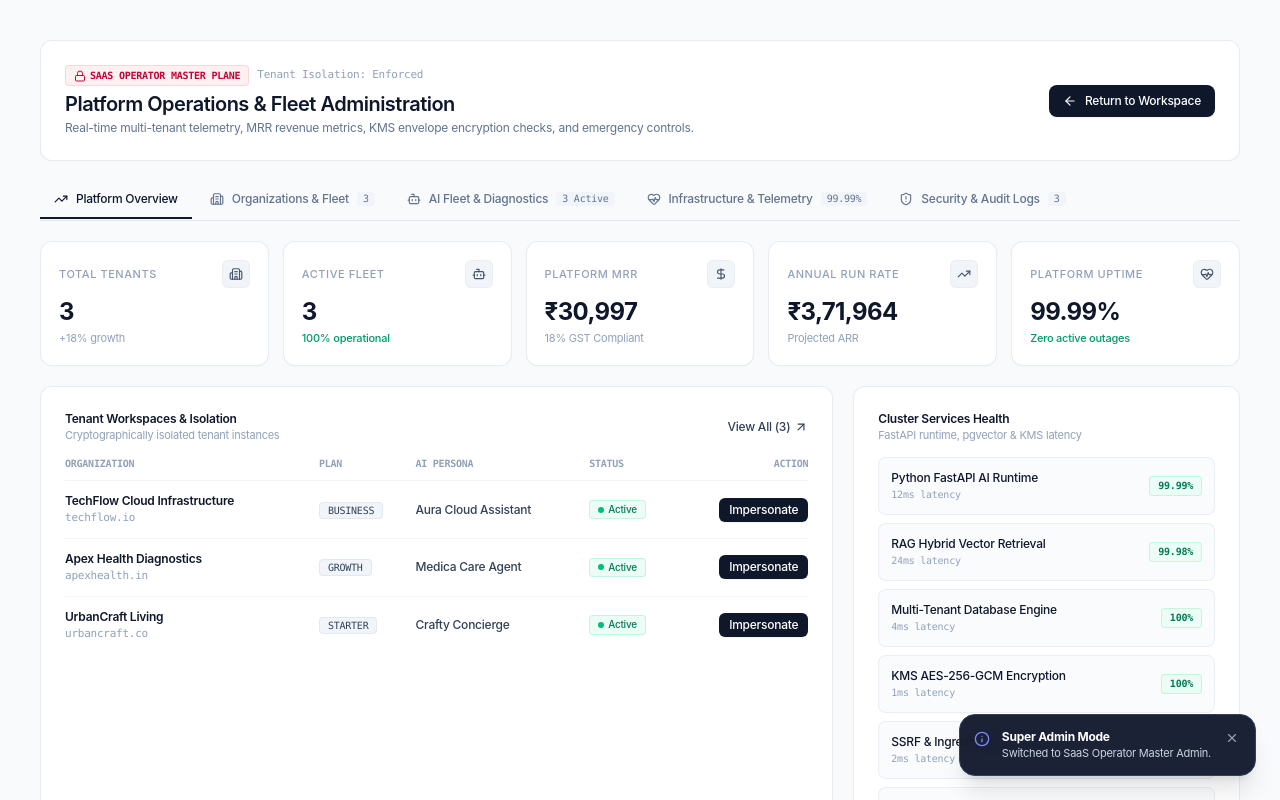
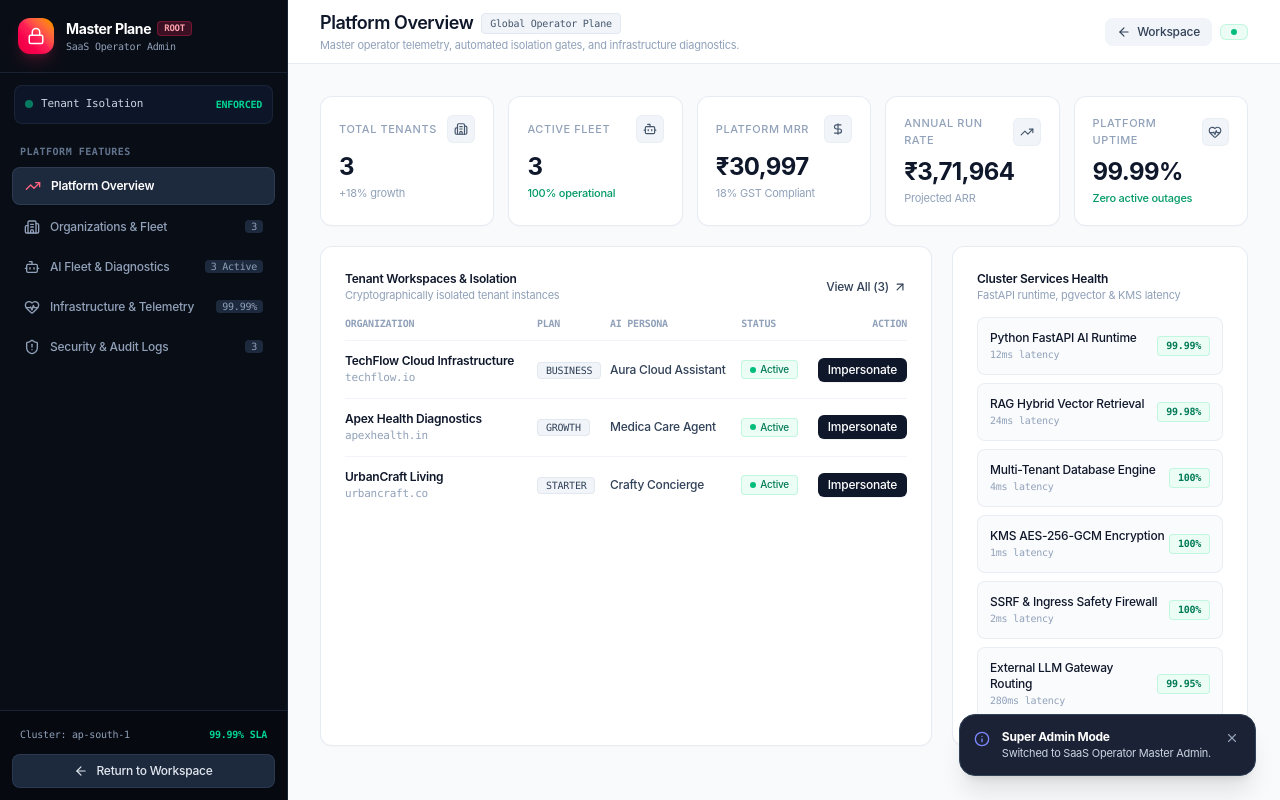
Before and after one commit to Ajimsha1080/Chat-Aaas, a React (Vite) app: page / in a window 1280 px wide. Both pictures are taken after a click on the button "Super Admin". Built offline with nearby package versions, Linux system fonts and the light colour scheme.

Commit message:
feat(ui): convert admin and developer console to left sidebar feature navigation

```diff
--- a/src/App.tsx
+++ b/src/App.tsx
@@ -35,11 +35,7 @@ const DashboardContent: React.FC = () => {
   if (currentExperience === 'admin' || isAdminMode) {
     return (
       <div className="flex h-screen w-screen bg-slate-100 overflow-hidden font-sans">
-        <main className="flex-1 overflow-y-auto p-4 sm:p-6 md:p-10 bg-slate-50">
-          <div className="max-w-7xl mx-auto">
-            <AdminDashboard />
-          </div>
-        </main>
+        <AdminDashboard />
         <ToastContainer />
       </div>
     );
@@ -49,11 +45,7 @@ const DashboardContent: React.FC = () => {
   if (currentExperience === 'developer') {
     return (
       <div className="flex h-screen w-screen bg-slate-900 overflow-hidden font-sans">
-        <main className="flex-1 overflow-y-auto p-4 sm:p-6 md:p-10">
-          <div className="max-w-7xl mx-auto">
-            <DeveloperConsole />
-          </div>
-        </main>
+        <DeveloperConsole />
         <ToastContainer />
       </div>
     );
--- a/src/components/admin/AdminDashboard.tsx
+++ b/src/components/admin/AdminDashboard.tsx
@@ -20,7 +20,11 @@ import {
   Layers,
   Database,
   Radio,
-  ExternalLink
+  ExternalLink,
+  ShieldCheck,
+  Cpu,
+  Menu,
+  X
 } from 'lucide-react';
 import { useApp } from '../../context';
 
@@ -42,6 +46,7 @@ export const AdminDashboard: React.FC = () => {
   const [supportOrgId, setSupportOrgId] = useState(companies[0]?.id || '');
   const [supportDiagnosticOutput, setSupportDiagnosticOutput] = useState<any | null>(null);
   const [isEmergencyKillswitchActive, setIsEmergencyKillswitchActive] = useState(false);
+  const [isMobileNavOpen, setIsMobileNavOpen] = useState(false);
 
   const totalTenants = companies.length;
   const activeAgents = companies.filter(c => c.agent.status === 'active' && !c.isSuspended).length;
@@ -80,64 +85,96 @@ export const AdminDashboard: React.FC = () => {
     { id: 'security' as const, label: 'Security & Audit Logs', icon: ShieldAlert, count: securityEvents.length }
   ];
 
+  const currentNavTitle = adminNavs.find(n => n.id === activeTab)?.label || 'Platform Overview';
+
   return (
-    <div className="space-y-5 animate-in fade-in duration-150">
-      {/* 1. Sleek Super-Admin Header */}
-      <div className="bg-white rounded-xl p-5 sm:p-6 border border-slate-200/80 shadow-[0_1px_2px_rgba(0,0,0,0.02)] flex flex-col sm:flex-row sm:items-center justify-between gap-4">
-        <div>
-          <div className="flex items-center gap-2 mb-1">
-            <span className="px-2 py-0.5 rounded text-[10px] font-mono uppercase font-semibold bg-rose-50 text-rose-700 border border-rose-200/80 flex items-center gap-1">
-              <Lock className="w-3 h-3" />
-              <span>SaaS Operator Master Plane</span>
+    <div className="flex h-full w-full bg-slate-100 overflow-hidden font-sans">
+      {/* Mobile Sidebar Backdrop */}
+      {isMobileNavOpen && (
+        <div
+          onClick={() => setIsMobileNavOpen(false)}
+          className="fixed inset-0 z-40 bg-slate-900/50 backdrop-blur-xs md:hidden"
+        />
+      )}
+
+      {/* 1. LEFT SIDEBAR NAVIGATION: Features on the SIDE */}
+      <aside className={`fixed md:static inset-y-0 left-0 z-50 w-64 lg:w-72 bg-[#090d16] text-slate-300 flex flex-col h-full shrink-0 border-r border-slate-800/80 select-none transition-transform duration-200 ${
+        isMobileNavOpen ? 'translate-x-0' : '-translate-x-full md:translate-x-0'
+      }`}>
+        {/* Top Operator Brand Header */}
+        <div className="p-4.5 border-b border-slate-800/80 flex items-center justify-between">
+          <div className="flex items-center gap-3">
+            <div className="w-9 h-9 rounded-xl bg-gradient-to-tr from-rose-600 via-rose-500 to-amber-500 flex items-center justify-center shadow-lg shadow-rose-500/20 text-white font-bold shrink-0">
+              <Lock className="w-4.5 h-4.5 text-white" />
+            </div>
+            <div className="min-w-0 flex-1">
+              <div className="flex items-center gap-1.5">
+                <span className="font-bold text-white text-sm tracking-tight block truncate">Master Plane</span>
+                <span className="px-1.5 py-0.2 rounded text-[9px] font-mono font-bold bg-rose-500/20 text-rose-300 border border-rose-500/30 uppercase">
+                  ROOT
                 </span>
-            <span className="text-[11px] text-slate-400 font-mono">Tenant Isolation: Enforced</span>
               </div>
-          <h1 className="text-lg sm:text-xl font-semibold text-slate-900 tracking-tight">
-            Platform Operations & Fleet Administration
-          </h1>
-          <p className="text-xs text-slate-500 mt-0.5 max-w-2xl">
-            Real-time multi-tenant telemetry, MRR revenue metrics, KMS envelope encryption checks, and emergency controls.
-          </p>
-        </div>
-
-        <div className="flex items-center gap-2.5 shrink-0">
-          <button
-            onClick={() => setCurrentExperience('customer')}
-            className="px-3.5 py-2 bg-slate-900 hover:bg-slate-800 text-white rounded-lg text-xs font-medium transition-colors shadow-xs cursor-pointer flex items-center gap-2"
-          >
-            <ArrowLeft className="w-3.5 h-3.5" />
-            <span>Return to Workspace</span>
-          </button>
+              <span className="text-[10px] font-mono text-slate-400 block truncate">SaaS Operator Admin</span>
             </div>
           </div>
 
-      {/* 2. Crisp Tab Navigation */}
-      <div className="flex items-center gap-1 border-b border-slate-200 overflow-x-auto pb-px">
+          <button
+            onClick={() => setIsMobileNavOpen(false)}
+            className="md:hidden p-1.5 text-slate-400 hover:text-white rounded-lg hover:bg-slate-800 cursor-pointer"
+          >
+            <X className="w-5 h-5" />
+          </button>
+        </div>
+
+        {/* Isolation & Status Pill */}
+        <div className="px-3.5 pt-3 pb-2">
+          <div className="p-2.5 rounded-lg bg-slate-900/90 border border-slate-800/80 text-[11px] flex items-center justify-between">
+            <div className="flex items-center gap-2">
+              <span className="w-2 h-2 rounded-full bg-emerald-400 animate-pulse" />
+              <span className="text-slate-300 font-medium font-mono">Tenant Isolation</span>
+            </div>
+            <span className="text-emerald-400 font-mono font-semibold text-[10px] uppercase">Enforced</span>
+          </div>
+        </div>
+
+        {/* Feature Navigation List (On the SIDE) */}
+        <div className="flex-1 overflow-y-auto px-3 py-2 space-y-1">
+          <div className="px-2 py-1 text-[10px] font-mono font-semibold text-slate-500 uppercase tracking-wider">
+            Platform Features
+          </div>
           {adminNavs.map(tab => {
             const Icon = tab.icon;
             const isActive = activeTab === tab.id;
             return (
               <button
                 key={tab.id}
-              onClick={() => setActiveTab(tab.id)}
-              className={`flex items-center gap-2 px-3.5 py-2.5 text-xs font-medium whitespace-nowrap transition-colors border-b-2 cursor-pointer ${
+                onClick={() => {
+                  setActiveTab(tab.id);
+                  setIsMobileNavOpen(false);
+                }}
+                className={`w-full flex items-center justify-between px-3 py-2.5 rounded-lg text-xs font-medium transition-colors cursor-pointer group text-left ${
                   isActive
-                  ? 'border-slate-900 text-slate-900'
-                  : 'border-transparent text-slate-500 hover:text-slate-800 hover:border-slate-300'
+                    ? 'bg-slate-800 text-white font-semibold shadow-xs border border-slate-700/80'
+                    : 'text-slate-400 hover:text-slate-200 hover:bg-slate-800/50'
                 }`}
               >
-              <Icon className="w-3.5 h-3.5" />
-              <span>{tab.label}</span>
+                <div className="flex items-center gap-2.5 min-w-0">
+                  <Icon className={`w-4 h-4 shrink-0 transition-colors ${
+                    isActive ? 'text-rose-400' : 'text-slate-400 group-hover:text-slate-300'
+                  }`} />
+                  <span className="truncate">{tab.label}</span>
+                </div>
+
                 {tab.badge && (
-                <span className={`text-[10px] font-mono px-1.5 py-0.2 rounded ${
-                  isActive ? 'bg-slate-100 text-slate-800 font-semibold' : 'bg-slate-100 text-slate-500'
+                  <span className={`text-[10px] font-mono px-1.5 py-0.2 rounded shrink-0 ml-1.5 ${
+                    isActive ? 'bg-slate-900 text-rose-300 font-semibold' : 'bg-slate-800 text-slate-400'
                   }`}>
                     {tab.badge}
                   </span>
                 )}
                 {tab.count !== undefined && (
-                <span className={`text-[10px] font-mono px-1.5 py-0.2 rounded ${
-                  isActive ? 'bg-slate-100 text-slate-800 font-semibold' : 'bg-slate-100 text-slate-500'
+                  <span className={`text-[10px] font-mono px-1.5 py-0.2 rounded shrink-0 ml-1.5 ${
+                    isActive ? 'bg-slate-900 text-rose-300 font-semibold' : 'bg-slate-800 text-slate-400'
                   }`}>
                     {tab.count}
                   </span>
@@ -147,6 +184,71 @@ export const AdminDashboard: React.FC = () => {
           })}
         </div>
 
+        {/* Bottom System & Return to Workspace Controls */}
+        <div className="p-3 border-t border-slate-800/80 space-y-2 bg-[#060910]">
+          <div className="px-2 py-1 text-[10px] font-mono text-slate-400 flex items-center justify-between">
+            <span>Cluster: ap-south-1</span>
+            <span className="text-emerald-400 font-semibold">99.99% SLA</span>
+          </div>
+
+          <button
+            onClick={() => setCurrentExperience('customer')}
+            className="w-full px-3 py-2 bg-slate-800 hover:bg-slate-700 text-slate-200 hover:text-white rounded-lg text-xs font-medium transition-colors cursor-pointer flex items-center justify-center gap-2 border border-slate-700/70"
+          >
+            <ArrowLeft className="w-3.5 h-3.5" />
+            <span>Return to Workspace</span>
+          </button>
+        </div>
+      </aside>
+
+      {/* 2. MAIN RIGHT CONTENT AREA */}
+      <div className="flex-1 flex flex-col min-w-0 overflow-hidden bg-slate-50">
+        {/* Top Sub-Header */}
+        <header className="h-14 sm:h-16 bg-white border-b border-slate-200/80 px-4 sm:px-8 flex items-center justify-between shrink-0 sticky top-0 z-10">
+          <div className="flex items-center gap-3">
+            <button
+              onClick={() => setIsMobileNavOpen(true)}
+              className="md:hidden p-1.5 text-slate-600 hover:text-slate-900 hover:bg-slate-100 rounded-lg cursor-pointer"
+            >
+              <Menu className="w-5 h-5" />
+            </button>
+            <div>
+              <div className="flex items-center gap-2">
+                <h1 className="text-base sm:text-lg font-semibold text-slate-900 tracking-tight">
+                  {currentNavTitle}
+                </h1>
+                <span className="hidden sm:inline-flex px-2 py-0.5 rounded text-[10px] font-mono bg-slate-100 text-slate-600 border border-slate-200">
+                  Global Operator Plane
+                </span>
+              </div>
+              <p className="text-[11px] text-slate-400 hidden sm:block">
+                Master operator telemetry, automated isolation gates, and infrastructure diagnostics.
+              </p>
+            </div>
+          </div>
+
+          <div className="flex items-center gap-2">
+            <button
+              onClick={() => setCurrentExperience('customer')}
+              className="hidden sm:flex px-3 py-1.5 bg-slate-100 hover:bg-slate-200 text-slate-700 rounded-lg text-xs font-medium items-center gap-1.5 transition-colors cursor-pointer"
+            >
+              <ArrowLeft className="w-3.5 h-3.5" />
+              <span>Workspace</span>
+            </button>
+            <span className={`inline-flex items-center gap-1.5 px-2.5 py-1 rounded-md text-xs font-mono font-medium ${
+              isEmergencyKillswitchActive
+                ? 'bg-rose-50 text-rose-700 border border-rose-200'
+                : 'bg-emerald-50 text-emerald-700 border border-emerald-200/60'
+            }`}>
+              <span className={`w-1.5 h-1.5 rounded-full ${isEmergencyKillswitchActive ? 'bg-rose-500' : 'bg-emerald-500'}`} />
+              <span className="hidden xs:inline">{isEmergencyKillswitchActive ? 'Killswitch Active' : '99.99% Operational'}</span>
+            </span>
+          </div>
+        </header>
+
+        {/* Scrollable View Content */}
+        <main className="flex-1 overflow-y-auto p-4 sm:p-6 md:p-8">
+          <div className="max-w-7xl mx-auto space-y-5">
             {/* 1. OVERVIEW TAB */}
             {activeTab === 'overview' && (
               <div className="space-y-5 animate-in fade-in duration-150">
@@ -541,5 +643,8 @@ export const AdminDashboard: React.FC = () => {
         </div>
       )}
           </div>
+        </main>
+      </div>
+    </div>
   );
 };
--- a/src/components/developer/DeveloperConsole.tsx
+++ b/src/components/developer/DeveloperConsole.tsx
@@ -15,7 +15,10 @@ import {
   Trash2,
   ShieldCheck,
   AlertTriangle,
-  RotateCcw
+  RotateCcw,
+  X,
+  ArrowLeft,
+  Menu
 } from 'lucide-react';
 import { useApp } from '../../context';
 import { DeveloperNavigationTab } from '../../types';
@@ -106,54 +109,75 @@ export const DeveloperConsole: React.FC = () => {
     { id: 'dev-tools', label: 'Developer SDK & Tools', icon: Code2 }
   ];
 
+  const [isMobileNavOpen, setIsMobileNavOpen] = useState(false);
+
+  const currentNavTitle = navItems.find(n => n.id === currentDevTab)?.label || 'API Keys & Secrets';
+
   return (
-    <div className="space-y-6">
-      {/* Top Banner */}
-      <div className="bg-slate-900 text-white rounded-xl p-5 sm:p-6 shadow-sm border border-slate-800 flex flex-col md:flex-row items-start md:items-center justify-between gap-4">
-        <div>
-          <div className="flex items-center gap-2 mb-1">
-            <span className="px-2 py-0.5 rounded text-[10px] font-semibold uppercase tracking-wider bg-indigo-500/20 text-indigo-300 border border-indigo-500/30">
-              Developer Console
-            </span>
-            <span className="text-xs text-slate-400 font-mono">Workspace: {currentCompany.slug}</span>
+    <div className="flex h-full w-full bg-slate-900 text-slate-100 overflow-hidden font-sans">
+      {/* Mobile Sidebar Backdrop */}
+      {isMobileNavOpen && (
+        <div
+          onClick={() => setIsMobileNavOpen(false)}
+          className="fixed inset-0 z-40 bg-slate-950/70 backdrop-blur-xs md:hidden"
+        />
+      )}
+
+      {/* 1. LEFT DEVELOPER SIDEBAR: Features on the SIDE */}
+      <aside className={`fixed md:static inset-y-0 left-0 z-50 w-64 lg:w-72 bg-[#060911] text-slate-300 flex flex-col h-full shrink-0 border-r border-slate-800 select-none transition-transform duration-200 ${
+        isMobileNavOpen ? 'translate-x-0' : '-translate-x-full md:translate-x-0'
+      }`}>
+        {/* Brand Header */}
+        <div className="p-4.5 border-b border-slate-800 flex items-center justify-between">
+          <div className="flex items-center gap-3">
+            <div className="w-9 h-9 rounded-xl bg-indigo-600 text-white flex items-center justify-center font-bold shadow-md shadow-indigo-600/30 shrink-0">
+              <Code2 className="w-4.5 h-4.5" />
             </div>
-          <h1 className="text-lg sm:text-xl font-bold text-white tracking-tight">Technical Infrastructure Control</h1>
-          <p className="text-xs text-slate-400 mt-0.5">
-            Manage raw REST APIs, webhook payloads, immutable agent version rollback, and low-level AI inference parameters.
-          </p>
-        </div>
-
-        <div className="flex items-center gap-2 shrink-0">
-          <button
-            onClick={() => handleCopy(currentCompany.apiKey, 'header-key')}
-            className="px-3 py-1.5 bg-slate-800 hover:bg-slate-700 text-slate-200 border border-slate-700 rounded-lg text-xs font-mono flex items-center gap-1.5 transition-colors cursor-pointer"
-          >
-            {copiedKey === 'header-key' ? <Check className="w-3.5 h-3.5 text-emerald-400" /> : <Copy className="w-3.5 h-3.5" />}
-            <span>Copy API Key</span>
-          </button>
+            <div className="min-w-0 flex-1">
+              <span className="font-bold text-white text-sm tracking-tight block truncate">Dev Console</span>
+              <span className="text-[10px] font-mono text-indigo-400 block truncate">{currentCompany.slug}</span>
             </div>
           </div>
 
-      {/* Secondary Horizontal Nav Tabs */}
-      <div className="flex items-center gap-1.5 border-b border-slate-200 pb-2 overflow-x-auto">
+          <button
+            onClick={() => setIsMobileNavOpen(false)}
+            className="md:hidden p-1.5 text-slate-400 hover:text-white rounded-lg hover:bg-slate-800 cursor-pointer"
+          >
+            <X className="w-5 h-5" />
+          </button>
+        </div>
+
+        {/* Feature Navigation List (On the SIDE) */}
+        <div className="flex-1 overflow-y-auto px-3 py-3 space-y-1">
+          <div className="px-2 py-1 text-[10px] font-mono font-semibold text-slate-500 uppercase tracking-wider">
+            Developer APIs & Tools
+          </div>
           {navItems.map(tab => {
             const Icon = tab.icon;
             const isActive = currentDevTab === tab.id;
             return (
               <button
                 key={tab.id}
-              onClick={() => setCurrentDevTab(tab.id)}
-              className={`flex items-center gap-2 px-3.5 py-2 rounded-xl text-xs font-semibold whitespace-nowrap transition-all cursor-pointer ${
+                onClick={() => {
+                  setCurrentDevTab(tab.id);
+                  setIsMobileNavOpen(false);
+                }}
+                className={`w-full flex items-center justify-between px-3 py-2.5 rounded-lg text-xs font-medium transition-colors cursor-pointer group text-left ${
                   isActive
-                  ? 'bg-indigo-600 text-white shadow-sm shadow-indigo-600/20'
-                  : 'text-slate-600 hover:text-slate-900 hover:bg-slate-100'
+                    ? 'bg-indigo-600 text-white font-semibold shadow-xs'
+                    : 'text-slate-400 hover:text-slate-200 hover:bg-slate-800/60'
                 }`}
               >
-              <Icon className="w-4 h-4" />
-              <span>{tab.label}</span>
+                <div className="flex items-center gap-2.5 min-w-0">
+                  <Icon className={`w-4 h-4 shrink-0 transition-colors ${
+                    isActive ? 'text-white' : 'text-slate-400 group-hover:text-slate-300'
+                  }`} />
+                  <span className="truncate">{tab.label}</span>
+                </div>
+
                 {tab.count !== undefined && (
-                <span className={`text-[10px] px-1.5 py-0.2 rounded-full font-bold ${
-                  isActive ? 'bg-indigo-700 text-white' : 'bg-slate-200 text-slate-700'
+                  <span className={`text-[10px] font-mono px-1.5 py-0.2 rounded font-bold shrink-0 ml-1.5 ${
+                    isActive ? 'bg-indigo-700 text-white' : 'bg-slate-800 text-slate-400'
                   }`}>
                     {tab.count}
                   </span>
@@ -163,6 +187,61 @@ export const DeveloperConsole: React.FC = () => {
           })}
         </div>
 
+        {/* Bottom Actions */}
+        <div className="p-3 border-t border-slate-800 space-y-2 bg-[#04060c]">
+          <button
+            onClick={() => handleCopy(currentCompany.apiKey, 'sidebar-key')}
+            className="w-full px-3 py-2 bg-slate-900 hover:bg-slate-800 text-slate-300 hover:text-white border border-slate-700/80 rounded-lg text-xs font-mono flex items-center justify-center gap-2 transition-colors cursor-pointer"
+          >
+            {copiedKey === 'sidebar-key' ? <Check className="w-3.5 h-3.5 text-emerald-400" /> : <Copy className="w-3.5 h-3.5" />}
+            <span>Copy Live API Key</span>
+          </button>
+
+          <button
+            onClick={() => window.location.reload()}
+            className="w-full px-3 py-2 bg-indigo-600/20 hover:bg-indigo-600/30 text-indigo-300 hover:text-white rounded-lg text-xs font-medium transition-colors cursor-pointer flex items-center justify-center gap-2 border border-indigo-500/30"
+          >
+            <ArrowLeft className="w-3.5 h-3.5" />
+            <span>Return to Workspace</span>
+          </button>
+        </div>
+      </aside>
+
+      {/* 2. MAIN RIGHT CONTENT AREA */}
+      <div className="flex-1 flex flex-col min-w-0 overflow-hidden bg-slate-900">
+        {/* Top Header */}
+        <header className="h-14 sm:h-16 bg-slate-900/90 backdrop-blur-md border-b border-slate-800 px-4 sm:px-8 flex items-center justify-between shrink-0 sticky top-0 z-10">
+          <div className="flex items-center gap-3">
+            <button
+              onClick={() => setIsMobileNavOpen(true)}
+              className="md:hidden p-1.5 text-slate-400 hover:text-white hover:bg-slate-800 rounded-lg cursor-pointer"
+            >
+              <Menu className="w-5 h-5" />
+            </button>
+            <div>
+              <h1 className="text-base sm:text-lg font-bold text-white tracking-tight">
+                {currentNavTitle}
+              </h1>
+              <p className="text-[11px] text-slate-400 hidden sm:block">
+                Low-level REST endpoints, webhook callbacks, and runtime telemetry.
+              </p>
+            </div>
+          </div>
+
+          <div className="flex items-center gap-2">
+            <button
+              onClick={() => handleCopy(currentCompany.apiKey, 'header-key')}
+              className="px-3 py-1.5 bg-slate-800 hover:bg-slate-700 text-slate-200 border border-slate-700 rounded-lg text-xs font-mono flex items-center gap-1.5 transition-colors cursor-pointer"
+            >
+              {copiedKey === 'header-key' ? <Check className="w-3.5 h-3.5 text-emerald-400" /> : <Copy className="w-3.5 h-3.5" />}
+              <span>Copy API Key</span>
+            </button>
+          </div>
+        </header>
+
+        {/* Scrollable Main Area */}
+        <main className="flex-1 overflow-y-auto p-4 sm:p-6 md:p-8">
+          <div className="max-w-6xl mx-auto space-y-6">
             {/* 1. API Keys Tab */}
       {currentDevTab === 'api-keys' && (
         <div className="space-y-6 animate-in fade-in duration-150">
@@ -664,5 +743,8 @@ print(res.json())`}</pre>
         </div>
       )}
           </div>
+        </main>
+      </div>
+    </div>
   );
 };
```
Lines whose indentation alone changed are shown as unchanged.
